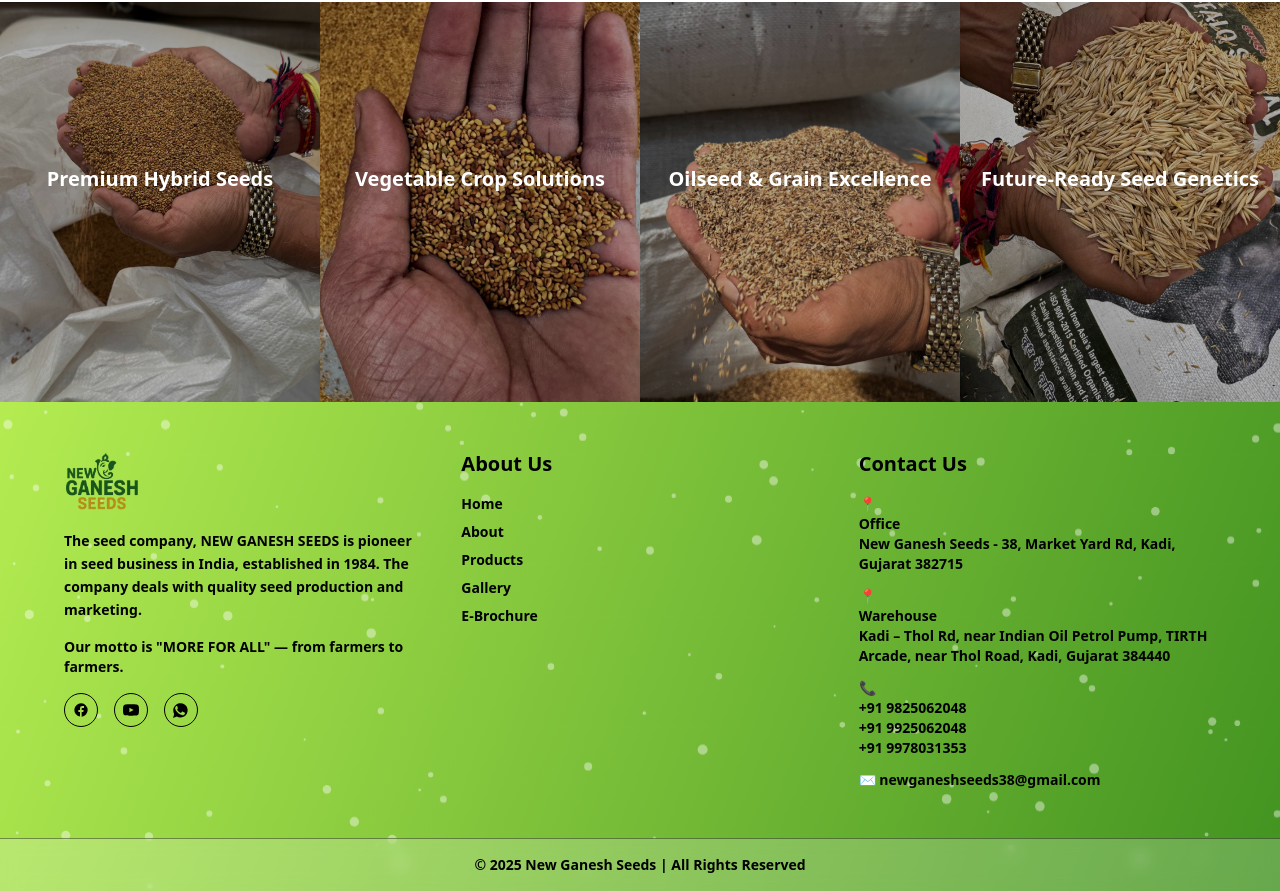
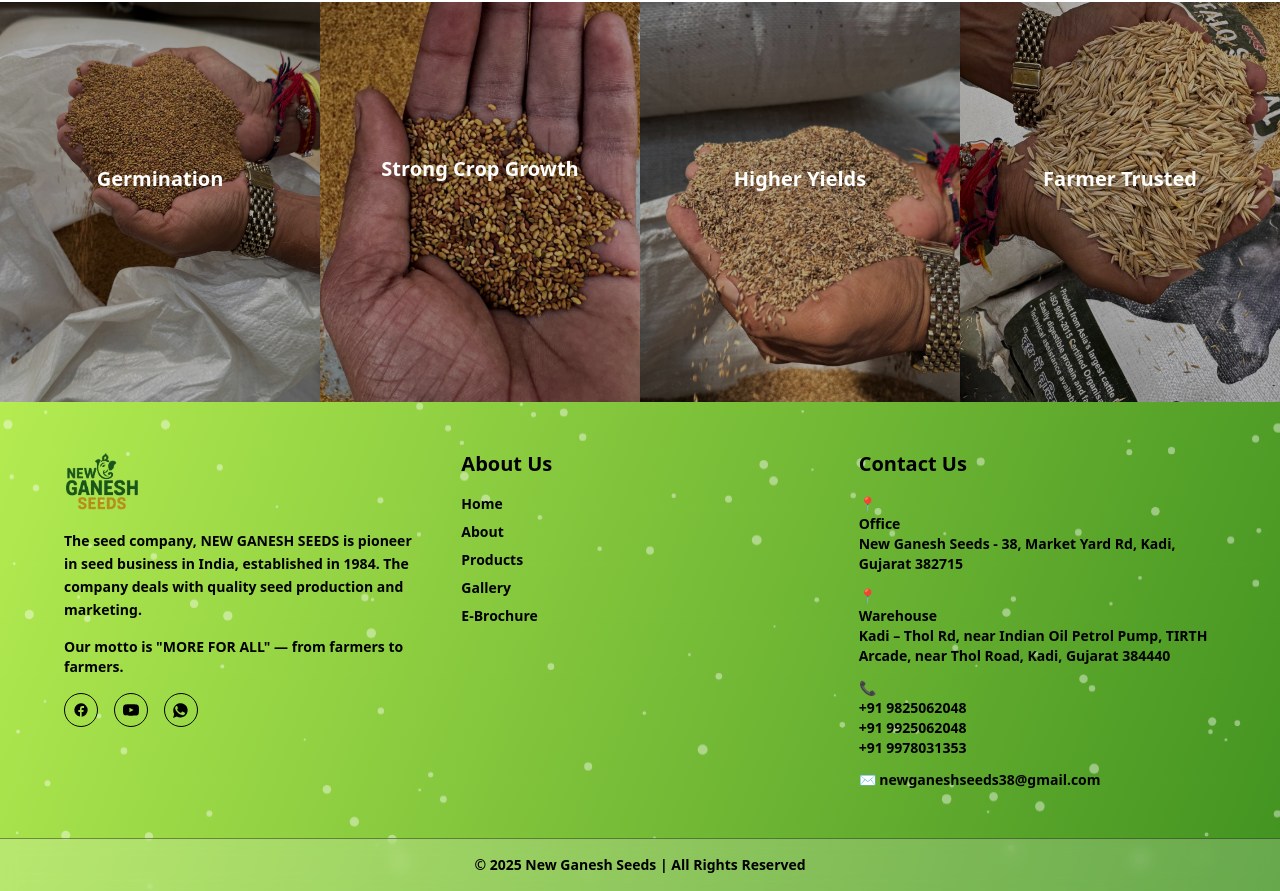
Before and after one commit to Megha108/NewGanesh_Business, a React (Vite) app in the folder new-ganesh/: page /about in a window 1280 px wide. Shown: the part 1813-2704 px from the top of the page. Built offline with nearby package versions, Linux system fonts and the light colour scheme; no server answers.

Commit message:
commit
-added new text on image in about us

```diff
--- a/new-ganesh/src/pages/aboutUsPage/imagehover.jsx
+++ b/new-ganesh/src/pages/aboutUsPage/imagehover.jsx
@@ -9,23 +9,23 @@ import img4 from "../../assets/image/aboutus/ganesh39.jpg"
 const items = [
   {
     img: img1,
-    title: "Premium Hybrid Seeds",
-    desc: "High-yield hybrid varieties with stronger germination & performance."
+    title: "Germination",
+    desc: "Seeds ensuring excellent germination rates for a strong start to your crops.",
   },
   {
     img: img2,
-    title: "Vegetable Crop Solutions",
-    desc: "Seeds bred for disease resistance, flavour & longer shelf-life."
+    title: "Strong Crop Growth",
+    desc: "Vigorous plant development with enhanced disease resistance and resilience.",
   },
   {
     img: img3,
-    title: "Oilseed & Grain Excellence",
-    desc: "Optimized traits for higher oil content & uniform harvesting."
+    title: "Higher Yields",
+    desc: "Superior Seed Quality for maximum productivity and efficiency.",
   },
   {
     img: img4,
-    title: "Future-Ready Seed Genetics",
-    desc: "Next-gen biotechnology aligned with modern farming needs."
+    title: "Farmer Trusted",
+    desc: "Preferred by farmers for consistent performance and dependable results.",
   },
 ]
 
@@ -46,7 +46,7 @@ export default function ImageHover() {
               flex-1 hover:flex-[4]
             "
             style={{ backgroundImage: `url(${item.img})` }}
-            onClick={() => setActive(isActive ? null : i)}  // tap mobile
+            onClick={() => setActive(isActive ? null : i)}  // tap for mobile
           >
             <div className="absolute inset-0 bg-black/30" />
 
--- a/new-ganesh/src/pages/enquiryPage/enquiryform.jsx
+++ b/new-ganesh/src/pages/enquiryPage/enquiryform.jsx
@@ -145,7 +145,7 @@ export default function EnquiryForm() {
                   <option value="">-- Select a Product --</option>
                   <option>Ganesh Rajka Seeds</option>
                   <option>Ganesh Rajka Teensali</option>
-                  <option>Ganesh Rajka Bamasi</option>
+                  <option>Ganesh Rajka Barmasi</option>
                   <option>Ganesh Kasni</option>
                   <option>Ganesh Rajka Bajra</option>
                   <option>Barseem</option>
```
